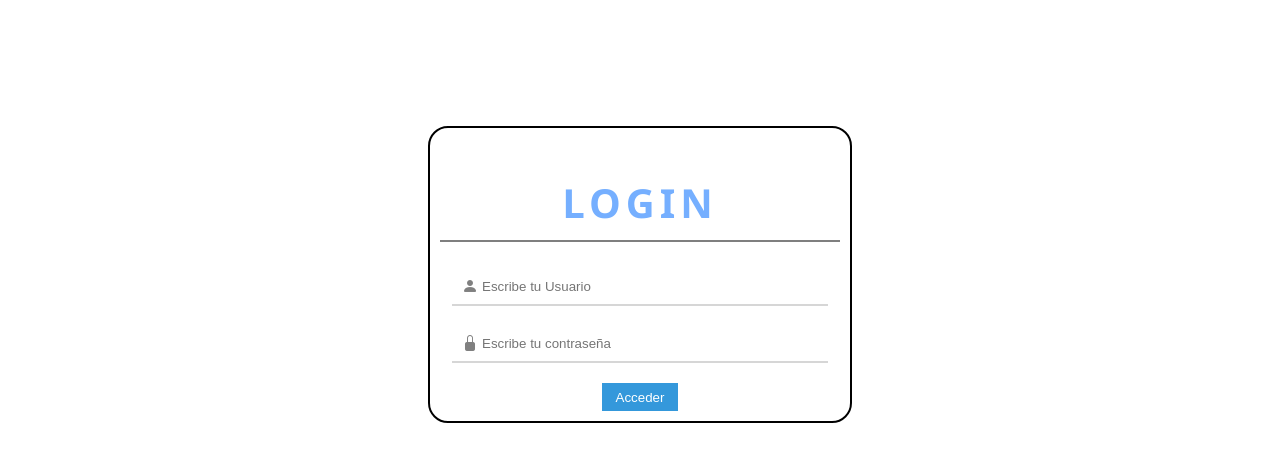
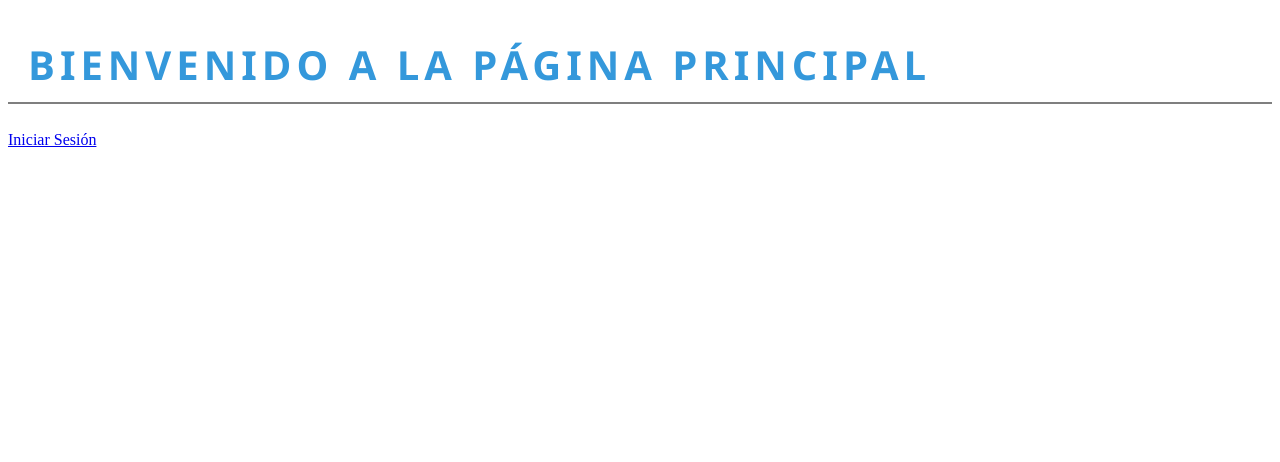
Before and after one commit to SEBASTIANG14/Examen-Unidad-3-Vuejs, a Vue app: page / in a window 1280 px wide. Shown: the top 462 px of the page. Built offline with nearby package versions, Linux system fonts and the light colour scheme.

Commit message:
router,sin funcionar

```diff
--- a/index.html
+++ b/index.html
@@ -5,6 +5,7 @@
     <link rel="icon" href="/favicon.ico">
     <meta name="viewport" content="width=device-width, initial-scale=1.0">
     <title>Vite App</title>
+    <base href="/">
   </head>
   <body>
     <div id="app"></div>
--- a/package.json
+++ b/package.json
@@ -11,7 +11,8 @@
   },
   "dependencies": {
     "bootstrap-icons": "^1.11.3",
-    "vue": "^3.4.29"
+    "vue": "^3.4.29",
+    "vue-router": "^4.4.5"
   },
   "devDependencies": {
     "@vitejs/plugin-vue": "^5.0.5",
--- a/src/App.vue
+++ b/src/App.vue
@@ -1,12 +1,13 @@
 <script setup>
 
 import Login from '/src/interfaces/Login.vue'
+import Home from '/src/interfaces/Home.vue'
 
 </script>
 
 <template>
     <div>
-        <Login />
+        <Home />
     </div>
 
 </template>
--- a/src/interfaces/Home.vue
+++ b/src/interfaces/Home.vue
@@ -1,11 +1,21 @@
 <template>
+    <div>
+        <div class="nav">
+            <h1>Bienvenido a la Página Principal</h1>
+            <router-link to="/login">Iniciar Sesión</router-link>
+        </div>
+    </div>
+  </template>
 
-</template>
+  <script>
 
-<script>
+  export default {
+    name: 'Home',
+  };
+  </script>
 
-</script>
-
-<style>
-
-</style>
+  <style scoped>
+  h1 {
+    color: #3498db;
+  }
+  </style>
--- a/src/interfaces/Login.vue
+++ b/src/interfaces/Login.vue
@@ -1,9 +1,8 @@
-<!-- Login.vue -->
 <template>
-    <div>
-        <div class="Login">
+    <div class="contenedorInicial">
+      <div class="Login" v-if="!acceso">
         <h1>Login</h1>
-            <form @submit.prevent="onsubmit" v-if="!acceso">
+        <form @submit.prevent="onsubmit">
           <fieldset>
             <div class="input-container">
               <i class="bi bi-person-fill"></i>
@@ -16,34 +15,36 @@
               <input type="password" v-model="password" placeholder="Escribe tu contraseña" required name="password">
             </div>
           </fieldset>
-                <button type="submit">Acceder</button>
+          <button type="submit" :disabled="loading">Acceder</button>
         </form>
+        <p v-if="errorAcceso" style="color: red;">{{ errorMessage }}</p> <!-- Mensaje de error dinámico -->
       </div>
-      <p v-if="errorAcceso" style="color: red;">Error al iniciar sesión. Inténtalo de nuevo.</p>
     </div>
   </template>
 
-  <script setup>
+  <script>
   import { ref } from 'vue';
+  import { useRouter } from 'vue-router';
+
+  export default {
+    name: 'Login',
+    setup() {
+      const router = useRouter();
 
       const username = ref('');
       const password = ref('');
       const acceso = ref(false);
       const errorAcceso = ref(false);
-  const sessionId = ref('');
-  const usuarioSesion = ref(null);
+      const loading = ref(false); // Nueva variable para manejar el estado de carga
+      const errorMessage = ref(''); // Mensaje de error dinámico
 
-  const obtenerPeliculas = async () => {
-    // Implementar lógica para obtener películas aquí
-  };
+      console.log('Login component loaded');
 
       async function onsubmit() {
+        loading.value = true; // Activa el estado de carga
         try {
           const tokenResponse = await fetch('https://api.themoviedb.org/3/authentication/token/new?api_key=5388513246d9a0e42c47c53cd8ce99df');
-
-      if (!tokenResponse.ok) {
-        throw new Error('Error al obtener el token');
-      }
+          if (!tokenResponse.ok) throw new Error('Error al obtener el token');
 
           const dataToken = await tokenResponse.json();
           const token = dataToken.request_token;
@@ -59,7 +60,10 @@
           });
 
           if (!loginResponse.ok) {
-        throw new Error('Error al validar el token');
+            errorMessage.value = 'Usuario o contraseña incorrectos'; // Mensaje de error específico
+            errorAcceso.value = true;
+            loading.value = false; // Desactiva el estado de carga
+            return;
           }
 
           const loginData = await loginResponse.json();
@@ -70,34 +74,48 @@
             body: JSON.stringify({ request_token: loginData.request_token })
           });
 
-      if (!sessionResponse.ok) {
-        throw new Error('Error al crear la sesión');
-      }
+          if (!sessionResponse.ok) throw new Error('Error al crear la sesión');
 
           const sessionData = await sessionResponse.json();
 
           if (sessionData.success) {
             acceso.value = true;
             errorAcceso.value = false;
-        usuarioSesion.value = { name: username.value, session_id: sessionData.session_id };
-
-        sessionStorage.setItem('usuarioSesion', JSON.stringify(usuarioSesion.value));
-        sessionId.value = sessionData.session_id;
-
-        await obtenerPeliculas(); // Llama a la función para obtener películas
+            sessionStorage.setItem('usuarioSesion', JSON.stringify({ name: username.value, session_id: sessionData.session_id }));
+            username.value = ''; // Limpiar campo de usuario
+            password.value = ''; // Limpiar campo de contraseña
+            router.push({ name: 'Home' });
           } else {
             throw new Error('Error al crear la sesión');
           }
         } catch (error) {
           console.error('Error:', error);
           errorAcceso.value = true;
+          errorMessage.value = error.message || 'Error inesperado';
+        } finally {
+          loading.value = false; // Asegúrate de desactivar el estado de carga
         }
       }
+
+      return {
+        username,
+        password,
+        acceso,
+        errorAcceso,
+        loading,
+        errorMessage,
+        onsubmit,
+      };
+    },
+  };
   </script>
 
-  <style scoped>
+  <style>
+  body {
+    background-color: #ffffff;
+  }
 
-  .Login{
+  .Login {
     background-color: #ffffff;
     margin: 10% auto;
     padding: 10px;
@@ -113,21 +131,20 @@
     margin-bottom: 20px;
     padding: 0 10px;
     border: none;
-
   }
 
   button {
     padding: 0.5em 1em;
     background-color: #3498db;
     color: white;
-    border: none;
+    border: 1px solid black;
     cursor: pointer;
   }
 
   button:hover {
-    background-color: #00930f;
-    color: rgb(255, 255, 255);
-    border: 1px solid #000000;
+    background-color: #ffffff;
+    color: rgb(255, 166, 88);
+    border: 1px solid rgb(255, 166, 88);
   }
 
   h1 {
@@ -148,18 +165,18 @@
     outline: none;
     display: block;
     width: 100%;
-        border:none;
-        border-bottom: 2px solid rgb(173, 173, 173,0.5); /* darken(white, 15%) en CSS */
+    border: none;
+    border-bottom: 2px solid rgb(173, 173, 173, 0.5);
     margin: 10 0px;
     padding: 10px 15px;
     box-sizing: border-box;
     font-weight: 400;
-        transition: border 0.7s ease, color 0.7s ease; /* Reemplazo del @include transition */
+    transition: border 0.7s ease, color 0.7s ease;
   }
 
   input:focus {
-        border:none;
-        border-bottom: 1px solid rgb(0, 0, 0); /* Reemplaza accent por el color deseado */
+    border: none;
+    border-bottom: 1px solid rgb(0, 0, 0);
     color: darkgray;
   }
 
--- a/src/main.js
+++ b/src/main.js
@@ -2,5 +2,10 @@
 import { createApp } from 'vue'
 import App from './App.vue'
 import '../node_modules/bootstrap-icons/font/bootstrap-icons.css'
+import router from './router';
 
-createApp(App).mount('#app')
+
+
+createApp(App)
+.use(router)
+.mount('#app');
--- /dev/null
+++ b/src/router/index.js
@@ -0,0 +1,24 @@
+import { createRouter, createWebHistory } from 'vue-router';
+import Home from '../interfaces/Home.vue';
+import Login from '../interfaces/Login.vue';
+
+const routes = [
+  {
+    path: '/',
+    name: 'Home',
+    component: Home,
+  },
+  {
+    path: '/login',
+    name: 'Login',
+    component: Login,
+  },
+  // Otras rutas...
+];
+
+const router = createRouter({
+  history: createWebHistory(),
+  routes,
+});
+
+export default router;
--- a/vite.config.js
+++ b/vite.config.js
@@ -1,7 +1,6 @@
-import { fileURLToPath, URL } from 'node:url'
-
-import { defineConfig } from 'vite'
-import vue from '@vitejs/plugin-vue'
+import { fileURLToPath, URL } from 'node:url';
+import { defineConfig } from 'vite';
+import vue from '@vitejs/plugin-vue';
 
 // https://vitejs.dev/config/
 export default defineConfig({
@@ -10,7 +9,10 @@ export default defineConfig({
   ],
   resolve: {
     alias: {
-      '@': fileURLToPath(new URL('./src', import.meta.url))
-    }
-  }
-})
+      '@': fileURLToPath(new URL('./src', import.meta.url)),
+    },
+  },
+  server: {
+    historyApiFallback: true,
+  },
+});
```
Also changed, not shown: 1 other file (tests, documents, lock files or other folders). Lines whose indentation alone changed are shown as unchanged.
